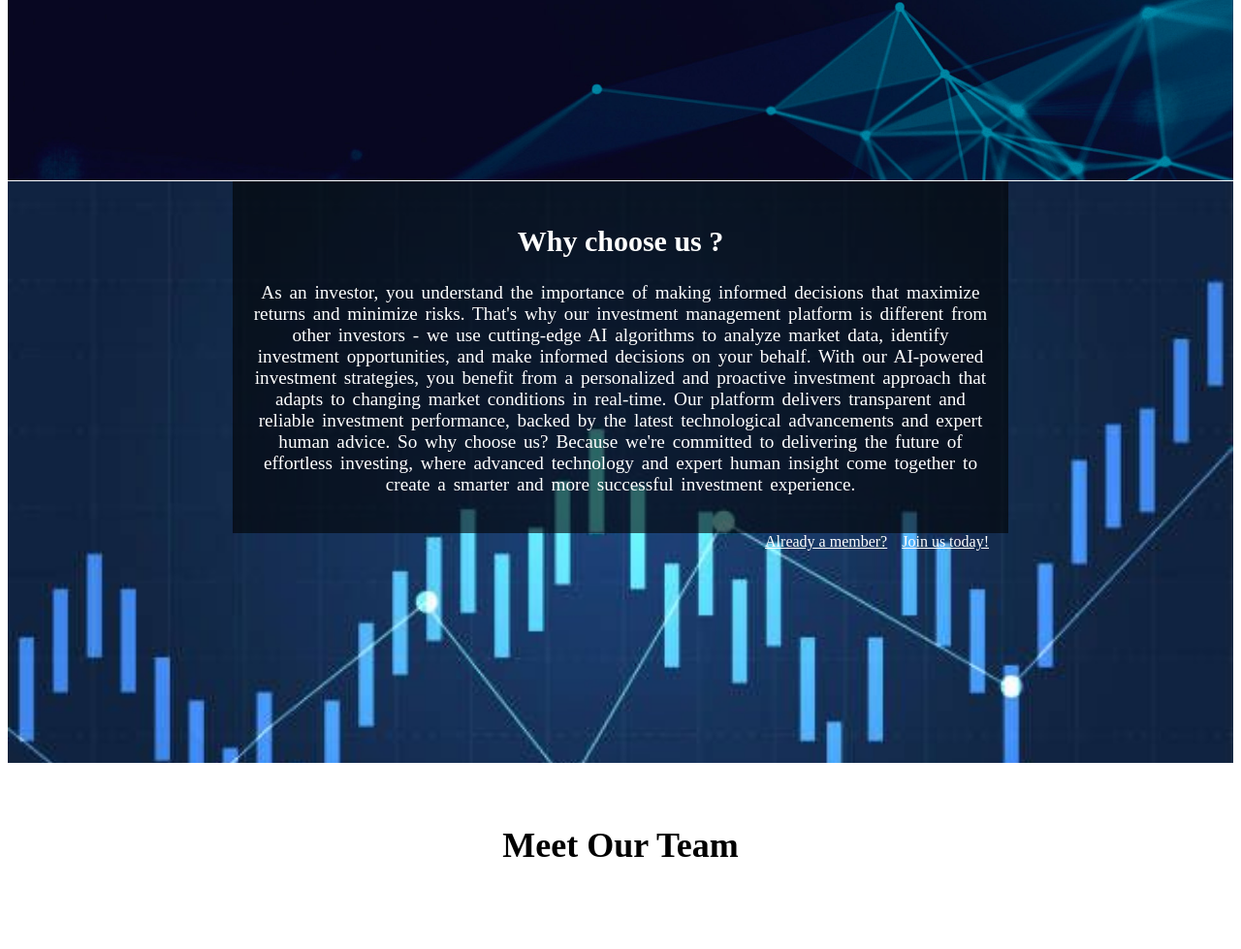
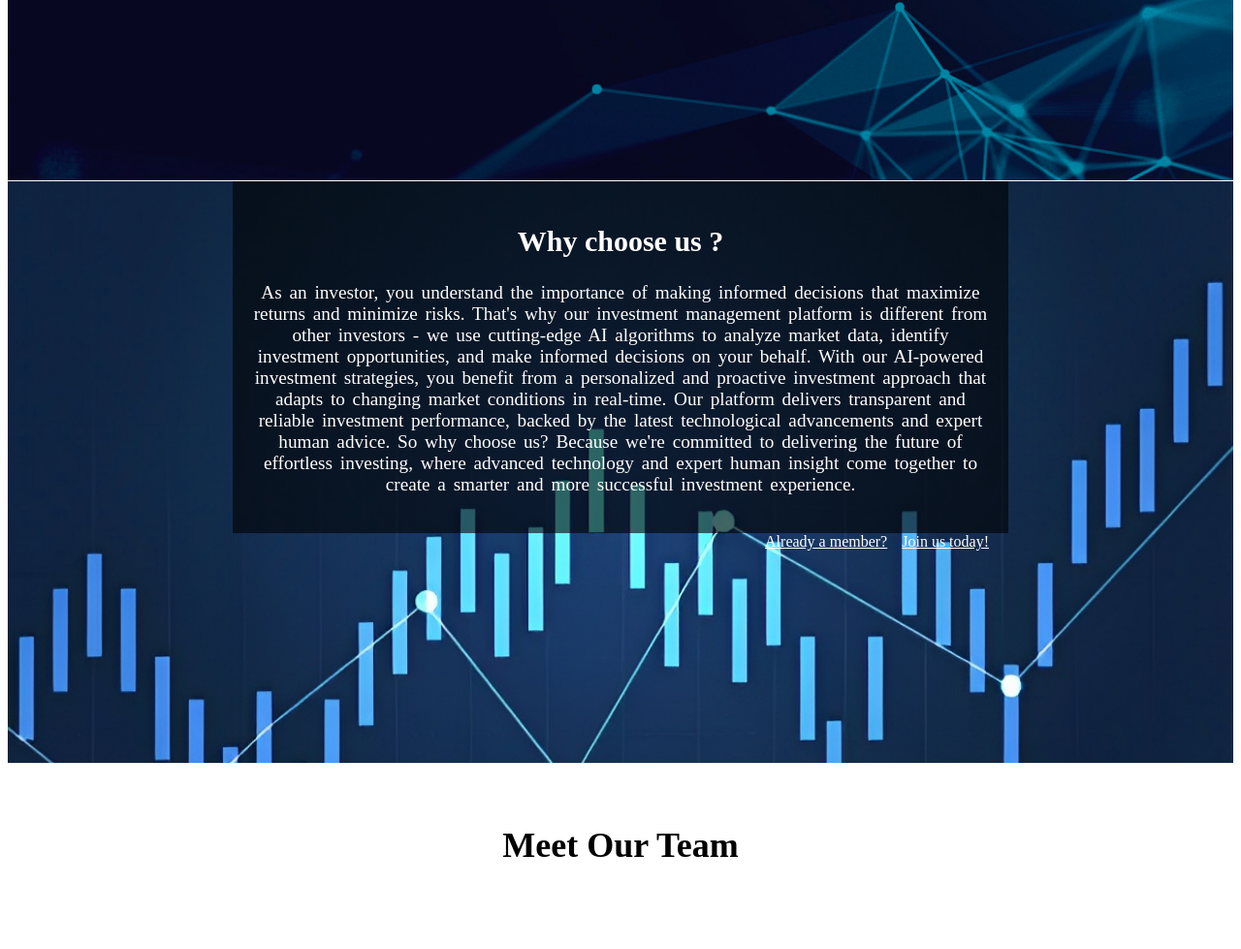
Before and after one commit to Blaize-Egelhof/Investments-AI, a plain HTML site: page index.html in a window 1280 px wide. Shown: the part 575-1554 px from the top of the page at 97% size. Drawn offline with Linux system fonts and the light colour scheme; a web font is replaced by a local one.

Commit message:
Increased DPI of Business candle stick graph chart , deleted lower DPI pick and replaced it with the higher DPI pick , found in about-us section of index.html

```diff
--- a/assets/css/style.css
+++ b/assets/css/style.css
@@ -108,7 +108,7 @@ header {
 
     width: 100%;
     height: 75vh;
-    background: URL('../images/Business\ candle\ stick\ graph\ chart\ of\ stock\ market\ investment\ trading____\ \(1\).jpg') no-repeat center / cover fixed;
+    background: URL('../images/Business\ candle\ stick\ graph\ chart\ of\ stock\ market\ investment\ trading.png') no-repeat center / cover fixed;
     color: white;
 
 
```
Also changed, not shown: assets/images/Business candle stick graph chart of stock market investment trading.png (added), assets/images/Business candle stick graph chart of stock market investment trading____ (1).jpg (deleted).
